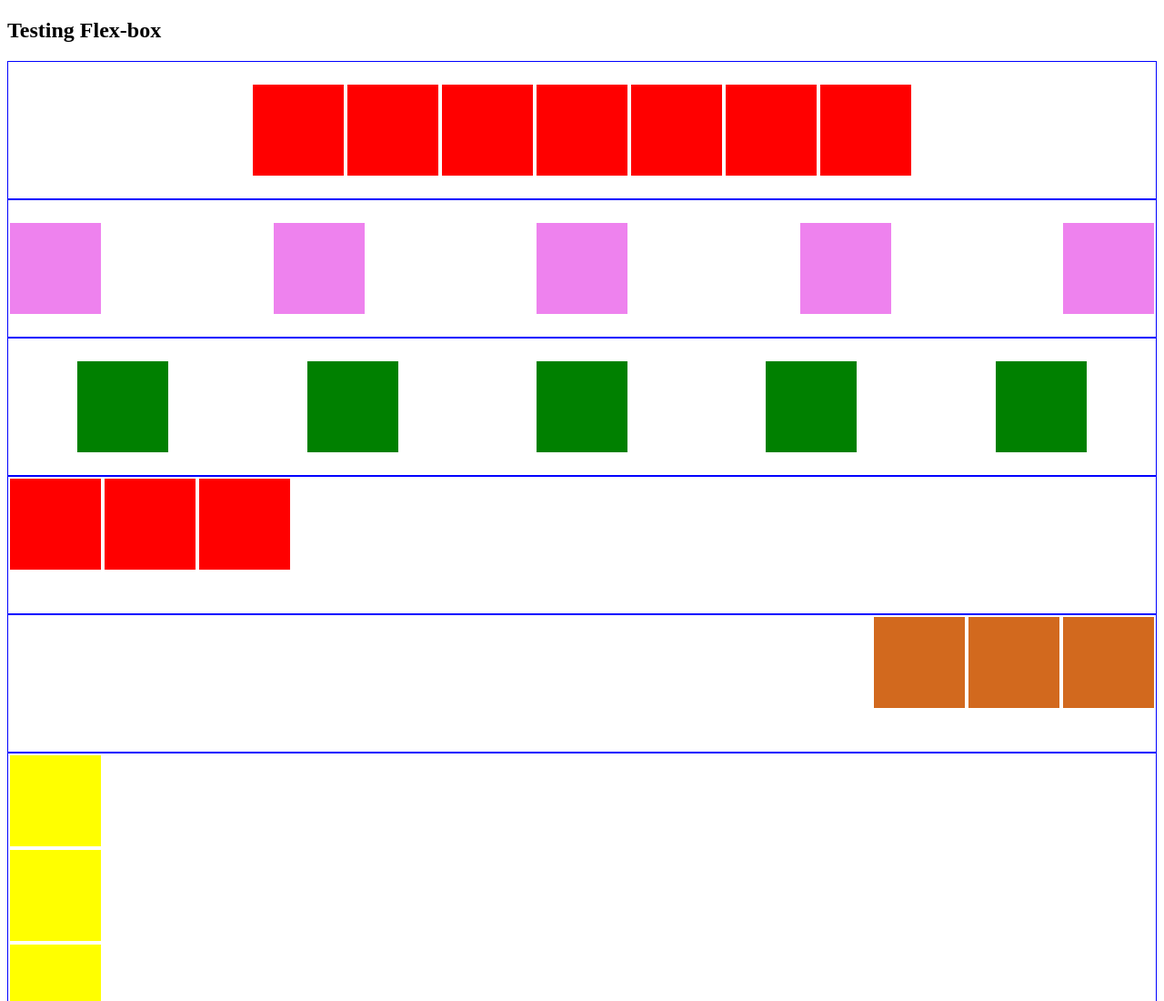
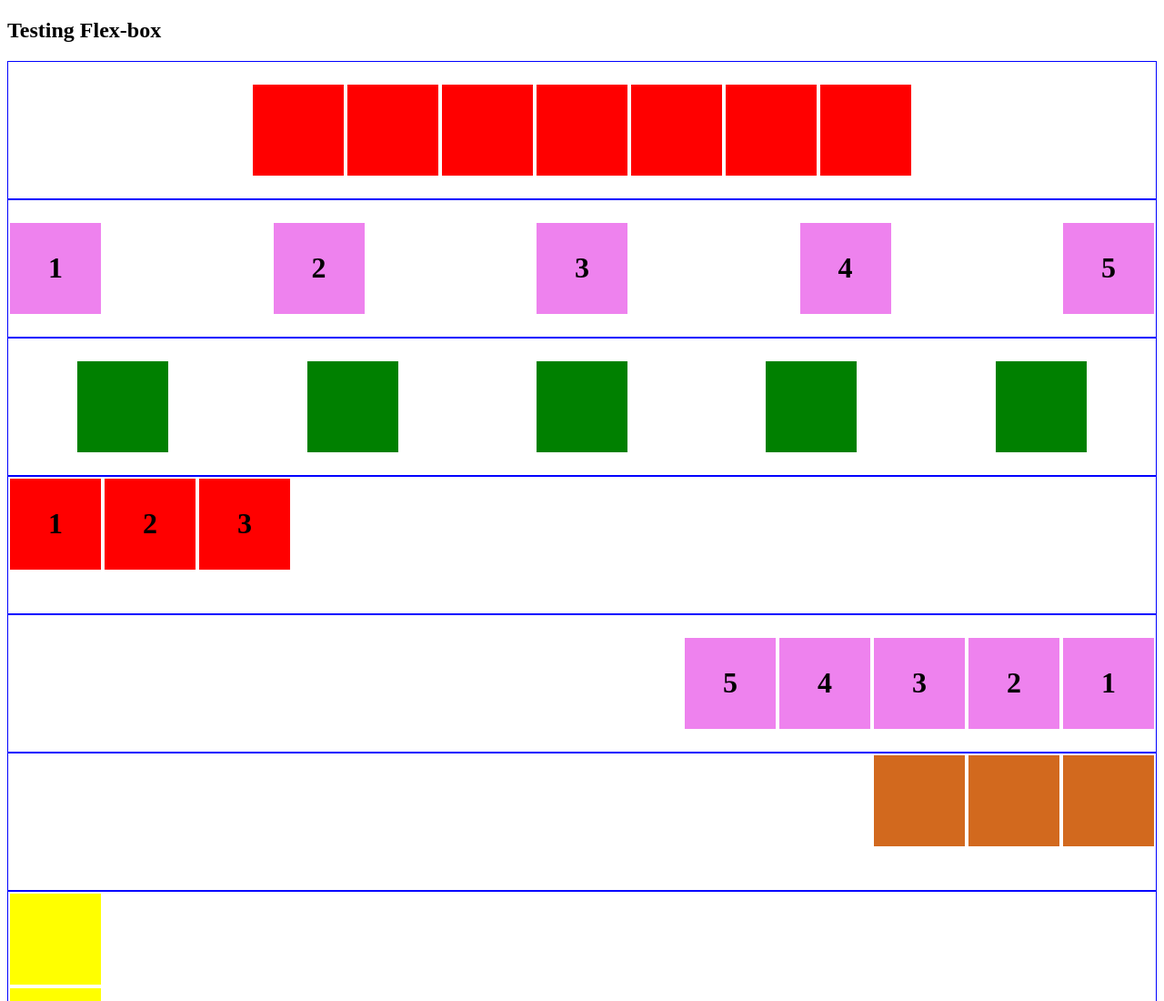
Before and after one commit to russellf9/f9-flex-box, a plain HTML site: page index.html in a window 1280 px wide. Shown: the top 1100 px of the page at 91% size. Drawn offline with Linux system fonts and the light colour scheme.

Commit message:
* Style - reverse for row.

```diff
--- a/css/style.css
+++ b/css/style.css
@@ -91,6 +91,7 @@
     justify-content: flex-start;
 }
 
+/*row end*/
 .flex-container-row-end {
     display: -webkit-flex;
     display: flex;
@@ -98,6 +99,16 @@
     flex-direction: row;
     -webkit-justify-content: flex-end;
     justify-content: flex-end;
+}
+
+/* Reverse row */
+.flex-container-row-reverse {
+    display: -webkit-flex;
+    display: flex;
+    -webkit-flex-direction: row-reverse;
+    flex-direction: row-reverse;
+    -webkit-align-items: center;
+    align-items: center;
 }
 
 /* Arrange as column */
--- a/index.html
+++ b/index.html
@@ -24,11 +24,11 @@
     </div>
 
     <div class="flex-container-space-between blue-border short">
-        <div class="violet small-square flex-container"><h1></h1></div>
-        <div class="violet small-square flex-container"><h1></h1></div>
-        <div class="violet small-square flex-container"><h1></h1></div>
-        <div class="violet small-square flex-container"></div>
-        <div class="violet small-square flex-container"></div>
+        <div class="violet small-square flex-container"><h1>1</h1></div>
+        <div class="violet small-square flex-container"><h1>2</h1></div>
+        <div class="violet small-square flex-container"><h1>3</h1></div>
+        <div class="violet small-square flex-container"><h1>4</h1></div>
+        <div class="violet small-square flex-container"><h1>5</h1></div>
     </div>
 
     <div class="flex-container-space-around blue-border short">
@@ -40,9 +40,17 @@
     </div>
 
     <div class="flex-container-row blue-border short">
-        <div class="red small-square flex-container"></div>
-        <div class="red small-square flex-container"></div>
-        <div class="red small-square flex-container"></div>
+        <div class="red small-square flex-container"><h1>1</h1></div>
+        <div class="red small-square flex-container"><h1>2</h1></div>
+        <div class="red small-square flex-container"><h1>3</h1></div>
+    </div>
+
+    <div class="flex-container-row-reverse blue-border short">
+        <div class="violet small-square flex-container"><h1>1</h1></div>
+        <div class="violet small-square flex-container"><h1>2</h1></div>
+        <div class="violet small-square flex-container"><h1>3</h1></div>
+        <div class="violet small-square flex-container"><h1>4</h1></div>
+        <div class="violet small-square flex-container"><h1>5</h1></div>
     </div>
 
     <div class="flex-container-row-end blue-border short">
```
Also changed, not shown: 1 other file.
